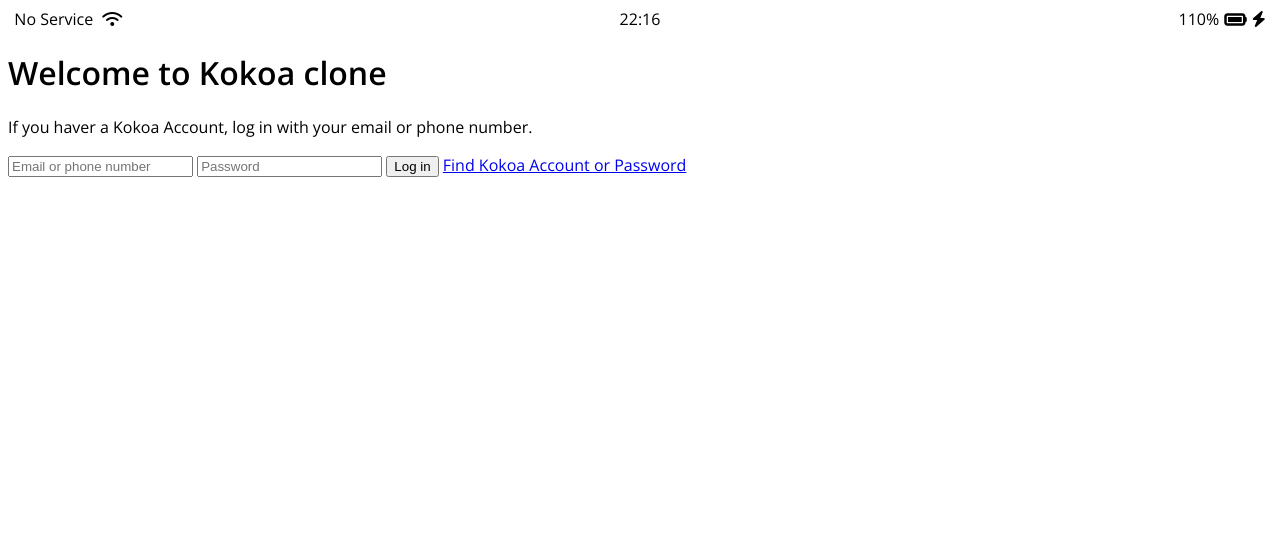
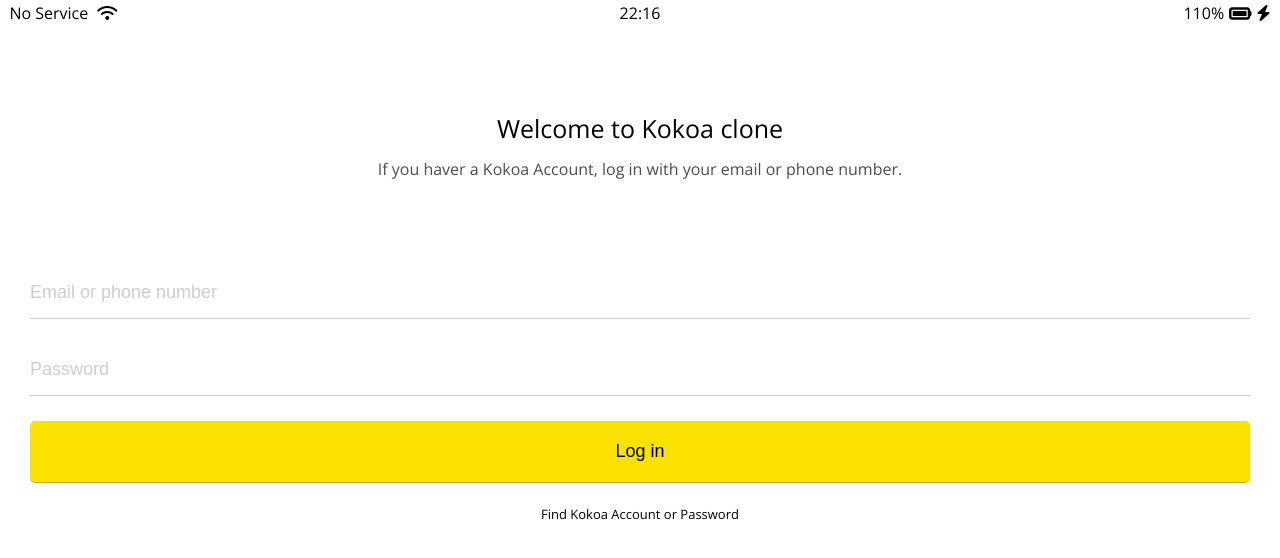
Before and after one commit to ansuhwan/KakaoClone, a plain HTML site: page index.html in a window 1280 px wide. Drawn offline with nearby package versions, Linux system fonts and the light colour scheme.

Commit message:
login : html css

```diff
--- /dev/null
+++ b/CSS/components/status-bar.css
@@ -0,0 +1,23 @@
+.status-bar{
+    display: flex;
+    justify-content: center;
+    padding: 5px 3px;
+}
+.status-bar__column{
+    width: 33%;
+}
+.status-bar__column:first-child span{
+    margin-right: 5px;
+}
+.status-bar__column:nth-child(2){
+    display: flex;
+    justify-content: center;
+}
+.status-bar__column:last-child{
+    display: flex;
+    justify-content: flex-end;
+    align-items: center;
+}
+.status-bar__column .fa-battery-full{
+    margin: 0px 5px;
+}
--- /dev/null
+++ b/CSS/reset.css
@@ -0,0 +1,46 @@
+html, body, div, span, applet, object, iframe,
+h1, h2, h3, h4, h5, h6, p, blockquote, pre,
+a, abbr, acronym, address, big, cite, code,
+del, dfn, em, img, ins, kbd, q, s, samp,
+small, strike, strong, sub, sup, tt, var,
+b, u, i, center,
+dl, dt, dd, ol, ul, li,
+fieldset, form, label, legend,
+table, caption, tbody, tfoot, thead, tr, th, td,
+article, aside, canvas, details, embed,
+figure, figcaption, footer, header, hgroup,
+menu, nav, output, ruby, section, summary,
+time, mark, audio, video {
+	margin: 0;
+	padding: 0;
+	border: 0;
+	font-size: 100%;
+	font: inherit;
+	vertical-align: baseline;
+}
+/* HTML5 display-role reset for older browsers */
+article, aside, details, figcaption, figure,
+footer, header, hgroup, menu, nav, section {
+	display: block;
+}
+body {
+	line-height: 1;
+}
+ol, ul {
+	list-style: none;
+}
+blockquote, q {
+	quotes: none;
+}
+blockquote:before, blockquote:after,
+q:before, q:after {
+	content: '';
+	content: none;
+}
+table {
+	border-collapse: collapse;
+	border-spacing: 0;
+}
+input:focus{
+	outline: none;
+}
--- /dev/null
+++ b/CSS/screens/login.css
@@ -0,0 +1,52 @@
+.welcome-header{
+    margin: 90px 0px;
+    text-align: center;
+    display: flex;
+    flex-direction: column;
+    align-items: center;
+}
+.welcome-header__title{
+    margin-bottom: 20px;
+    font-size: 25px;
+}
+.welcome-header__text{
+    width: 60%;
+    opacity: 0.7;
+}
+#login-form{
+    display: flex;
+    flex-direction: column;
+    margin: 0px 30px;
+}
+#login-form input{
+    border: none;
+    padding: 15px 0;
+    font-size: 18px;
+    border-bottom: 1px solid rgba(0, 0, 0, 0.2);
+    margin-bottom: 25px;
+    transition: border-color 0.3s ease-in-out;
+}
+#login-form input:not([type="submit"]) {
+    border-bottom: 1px solid rgba(0, 0, 0, 0.2);
+    transition: border-color 0.3s ease-in-out;
+}
+
+#login-form input::placeholder{
+    color:rgba(0, 0, 0, 0.2) ;
+}
+#login-form input:focus{
+    border-color:var(--yellow);
+}
+#login-form input[type="submit"]{
+    background-color: var(--yellow);
+    cursor: pointer;
+    padding: 20px 0px;
+    border-radius: 5px;
+}
+
+#login-form a {
+    text-align: center;
+    text-decoration: none;
+    color: inherit;
+    font-size: 13px;
+}
--- a/CSS/style.css
+++ b/CSS/style.css
@@ -1,26 +1,12 @@
 @import url('https://fonts.googleapis.com/css2?family=Open+Sans:wght@400;600&display=swap');
+
+@import "reset.css";
+@import "variables.css";
+/* Components */
+@import "components/status-bar.css";
+/* Screens */
+@import "screens/login.css";
+
 body{
     font-family: 'Open Sans', sans-serif;
 }
-.status-bar{
-    display: flex;
-    justify-content: center;
-}
-.status-bar__column{
-    width: 33%;
-}
-.status-bar__column:first-child span{
-    margin-right: 5px;
-}
-.status-bar__column:nth-child(2){
-    display: flex;
-    justify-content: center;
-}
-.status-bar__column:last-child{
-    display: flex;
-    justify-content: flex-end;
-    align-items: center;
-}
-.status-bar__column .fa-battery-full{
-    margin: 0px 5px;
-}
--- /dev/null
+++ b/CSS/variables.css
@@ -0,0 +1,3 @@
+:root{
+    --yellow: #fae100 ;
+}
--- a/index.html
+++ b/index.html
@@ -5,6 +5,7 @@
     <meta name="viewport" content="width=device-width, initial-scale=1.0" />
     <title>Welcome to Kokoa clone</title>
     <link rel="stylesheet" href="CSS/style.css">
+
   </head>
 
   <body>
@@ -28,9 +29,9 @@
         If you haver a Kokoa Account, log in with your email or phone number.
       </p>
     </header>
-    <form id="login-form">
-        <input type="text" placeholder="Email or phone number"/>
-        <input type="password" placeholder="Password"/>
+    <form action="friends.html" method="get" id="login-form">
+        <input name="username" type="text" placeholder="Email or phone number"/>
+        <input name="password" type="password" placeholder="Password"/>
         <input type="submit" value="Log in">
         <a href="#">Find Kokoa Account or Password</a>
     </form>
```
Also changed, not shown: friends.html (added, +1 -0 lines).
